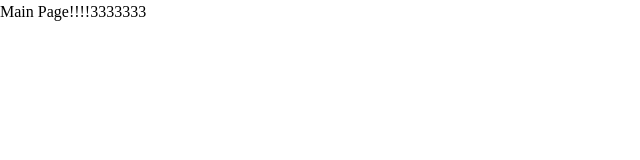
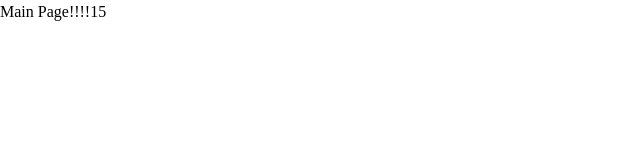
Before and after one commit to hardpsycho/webportal-front, a React app: page / in a window 1280 px wide. Shown: the top 160 px of the page, without its empty margins (0-640 px from the left). Built offline with nearby package versions, Linux system fonts and the light colour scheme.

Commit message:
fix test 8-18

```diff
--- a/src/pages/mainPage/ui/mainPage.tsx
+++ b/src/pages/mainPage/ui/mainPage.tsx
@@ -5,7 +5,7 @@ interface MainPageProps {}
 const MainPage: FC<MainPageProps> = () => {
     return (
         <div>
-            Main Page!!!!3333333
+            Main Page!!!!15
         </div>
     )
 }
```
